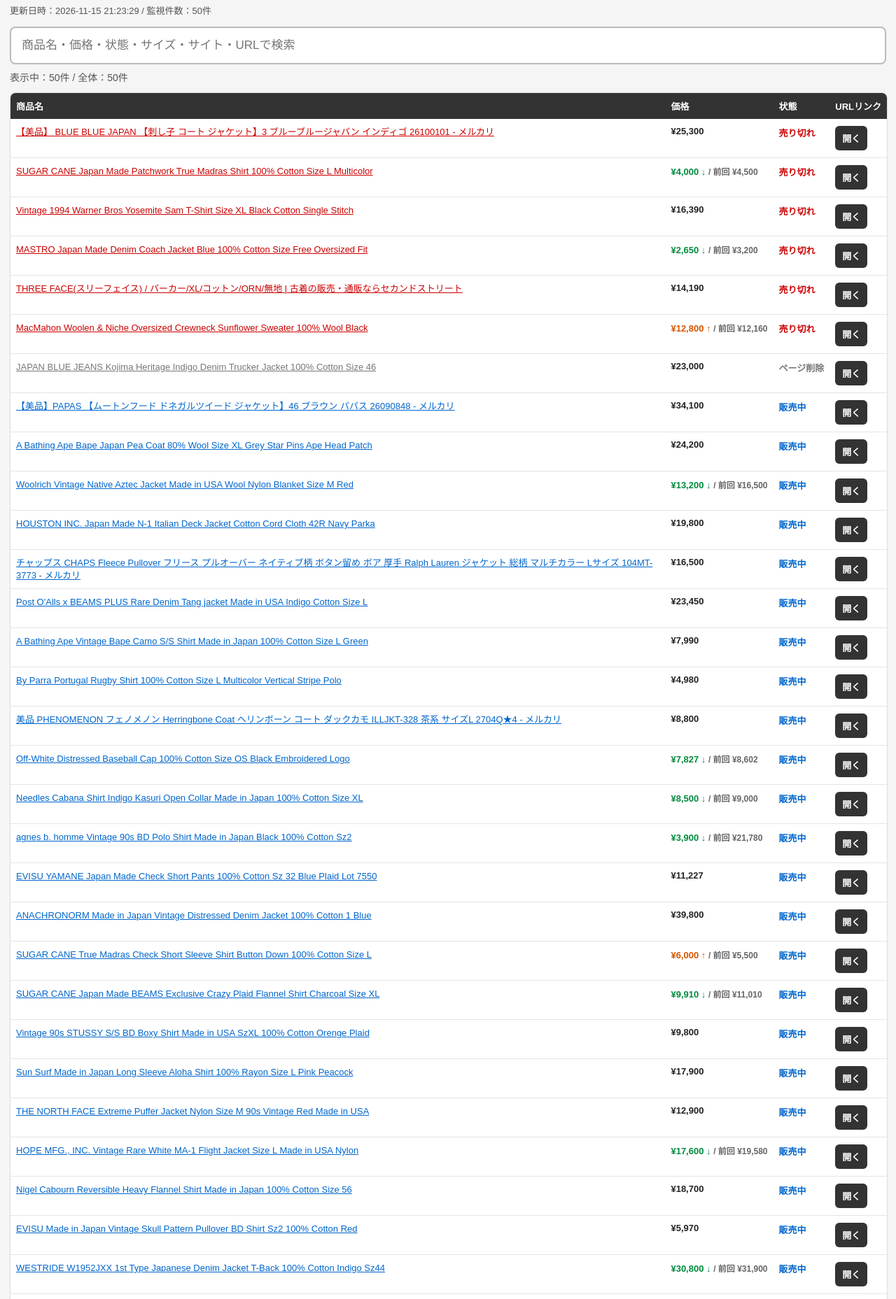
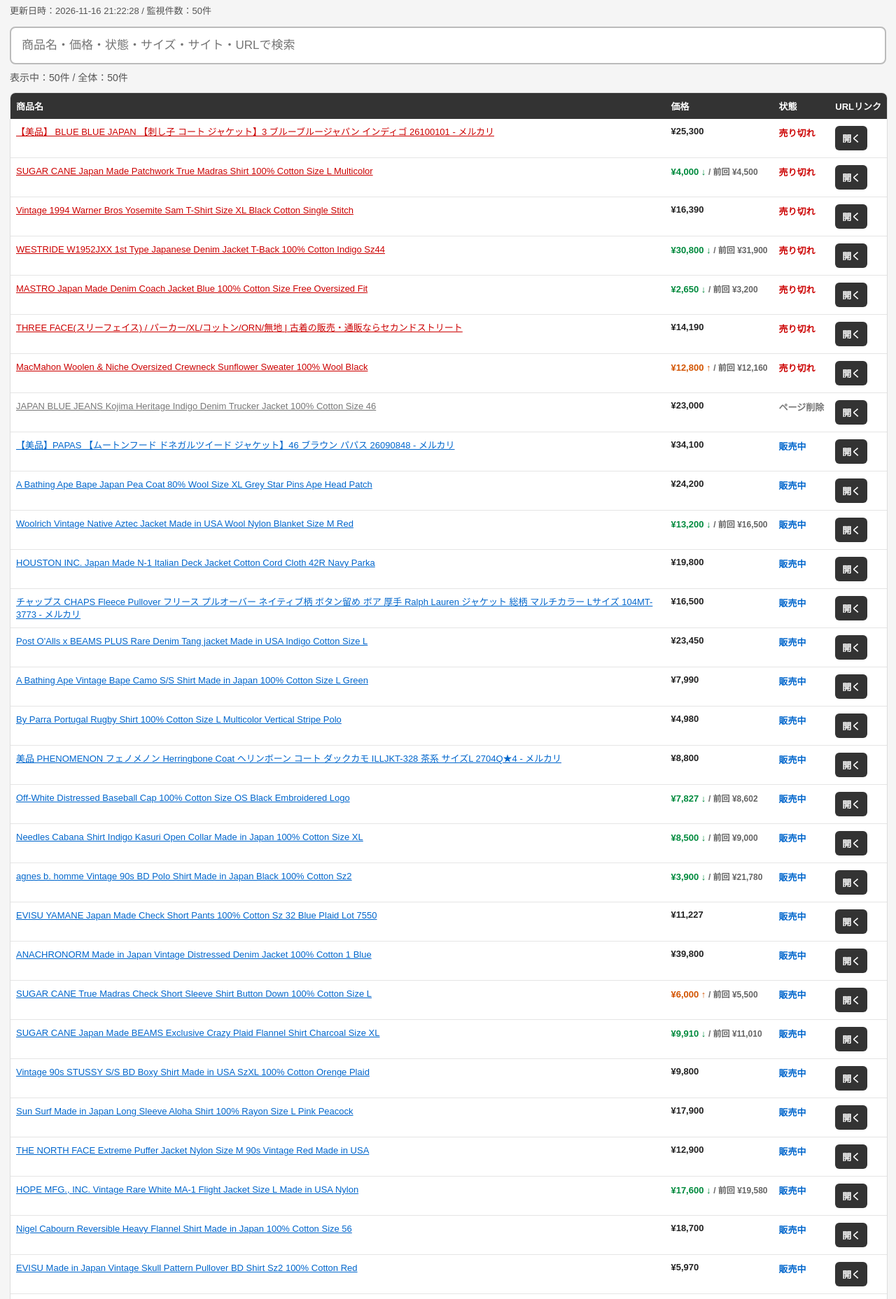
Before and after one commit to moya-moya-moya/product-watchlist, a plain HTML site: page index.html in a window 1280 px wide. Shown: the part 43-1900 px from the top of the page at 70% size. Drawn offline with Linux system fonts and the light colour scheme.

Commit message:
Update watchlist

```diff
--- a/index.html
+++ b/index.html
@@ -149,7 +149,7 @@
     <h1>Product Watchlist</h1>
 
     <div class="summary">
-        更新日時：2026-11-15 21:23:29 / 監視件数：50件
+        更新日時：2026-11-16 21:22:28 / 監視件数：50件
     </div>
 
     <div class="search-panel">
@@ -199,6 +199,17 @@
             <td class="mobile-stock">売り切れ</td>
             <td class="mobile-link">
                 <a href="https://www.2ndstreet.jp/goods/detail/goodsId/2340781663055/shopsId/31365" target="_blank" rel="noopener noreferrer">開く</a>
+            </td>
+        </tr>
+
+        <tr class="soldout" data-search="WESTRIDE W1952JXX 1st Type Japanese Denim Jacket T-Back 100% Cotton Indigo Sz44 ¥30,800 売り切れ  Mercari https://jp.mercari.com/shops/product/2JSqyLmSDcGc3Jh2RDEsa3">
+            <td class="mobile-title">
+                <a href="https://jp.mercari.com/shops/product/2JSqyLmSDcGc3Jh2RDEsa3" target="_blank" rel="noopener noreferrer">WESTRIDE W1952JXX 1st Type Japanese Denim Jacket T-Back 100% Cotton Indigo Sz44</a>
+            </td>
+            <td class="mobile-price"><span class="mobile-price price-change-down">¥30,800 ↓ <span class="previous-price">/ 前回 ¥31,900</span></span></td>
+            <td class="mobile-stock">売り切れ</td>
+            <td class="mobile-link">
+                <a href="https://jp.mercari.com/shops/product/2JSqyLmSDcGc3Jh2RDEsa3" target="_blank" rel="noopener noreferrer">開く</a>
             </td>
         </tr>
 
@@ -488,17 +499,6 @@
             </td>
         </tr>
 
-        <tr class="available" data-search="WESTRIDE W1952JXX 1st Type Japanese Denim Jacket T-Back 100% Cotton Indigo Sz44 ¥30,800 販売中  Mercari https://jp.mercari.com/shops/product/2JSqyLmSDcGc3Jh2RDEsa3">
-            <td class="mobile-title">
-                <a href="https://jp.mercari.com/shops/product/2JSqyLmSDcGc3Jh2RDEsa3" target="_blank" rel="noopener noreferrer">WESTRIDE W1952JXX 1st Type Japanese Denim Jacket T-Back 100% Cotton Indigo Sz44</a>
-            </td>
-            <td class="mobile-price"><span class="mobile-price price-change-down">¥30,800 ↓ <span class="previous-price">/ 前回 ¥31,900</span></span></td>
-            <td class="mobile-stock">販売中</td>
-            <td class="mobile-link">
-                <a href="https://jp.mercari.com/shops/product/2JSqyLmSDcGc3Jh2RDEsa3" target="_blank" rel="noopener noreferrer">開く</a>
-            </td>
-        </tr>
-
         <tr class="available" data-search="Hysteric Glamour Hysterix Suns T-Shirt 100% Cotton Men&#x27;s Japan Free Multicolor ¥9,900 販売中  Mercari https://jp.mercari.com/shops/product/2JSQvjCrMNFYLhQDA7doTa">
             <td class="mobile-title">
                 <a href="https://jp.mercari.com/shops/product/2JSQvjCrMNFYLhQDA7doTa" target="_blank" rel="noopener noreferrer">Hysteric Glamour Hysterix Suns T-Shirt 100% Cotton Men&#x27;s Japan Free Multicolor</a>
@@ -609,11 +609,11 @@
             </td>
         </tr>
 
-        <tr class="available" data-search="BEAMS BOY×Engineered Garments　ビームスボーイ×エンジニアドガーメンツ　2020AW　別注 Highland Parka　フーデットコート　13-19-0520-334　8054000212170 - メルカリ ¥26,070 販売中  Mercari https://jp.mercari.com/shops/product/JofAKU8LVVJq6yteAuASCP">
+        <tr class="available" data-search="BEAMS BOY×Engineered Garments　ビームスボーイ×エンジニアドガーメンツ　2020AW　別注 Highland Parka　フーデットコート　13-19-0520-334　8054000212170 - メルカリ ¥24,970 販売中  Mercari https://jp.mercari.com/shops/product/JofAKU8LVVJq6yteAuASCP">
             <td class="mobile-title">
                 <a href="https://jp.mercari.com/shops/product/JofAKU8LVVJq6yteAuASCP" target="_blank" rel="noopener noreferrer">BEAMS BOY×Engineered Garments　ビームスボーイ×エンジニアドガーメンツ　2020AW　別注 Highland Parka　フーデットコート　13-19-0520-334　8054000212170 - メルカリ</a>
             </td>
-            <td class="mobile-price"><span class="mobile-price price-change-down">¥26,070 ↓ <span class="previous-price">/ 前回 ¥27,170</span></span></td>
+            <td class="mobile-price"><span class="mobile-price price-change-down">¥24,970 ↓ <span class="previous-price">/ 前回 ¥26,070</span></span></td>
             <td class="mobile-stock">販売中</td>
             <td class="mobile-link">
                 <a href="https://jp.mercari.com/shops/product/JofAKU8LVVJq6yteAuASCP" target="_blank" rel="noopener noreferrer">開く</a>
```
